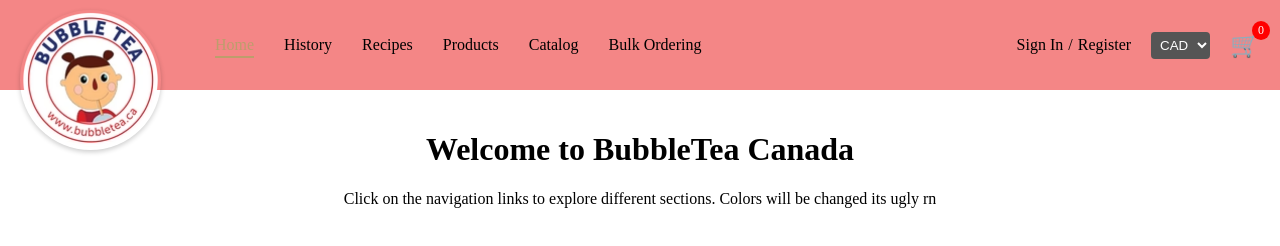
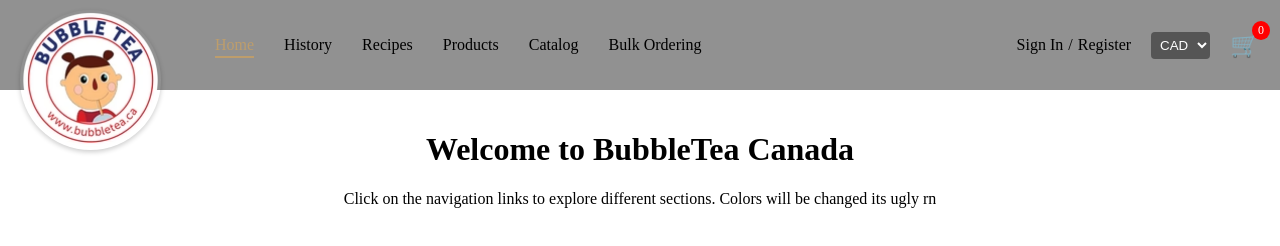
Before and after one commit to lasqq/bubbletest, a plain HTML site: page index.html in a window 1280 px wide. Drawn offline with Linux system fonts and the light colour scheme; a web font is replaced by a local one.

Commit message:
Update index.html

```diff
--- a/index.html
+++ b/index.html
@@ -14,7 +14,7 @@
             height: 100vh;
         }
         .navbar {
-            background-color: #f48686;
+            background-color: #919191;
             display: flex;
             justify-content: flex-start;
             align-items: center;
```
